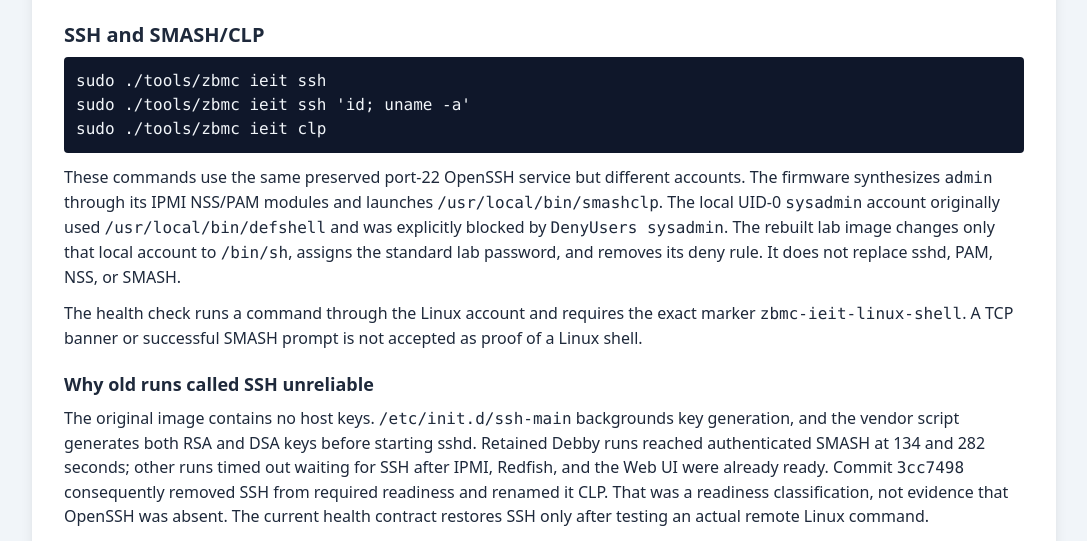
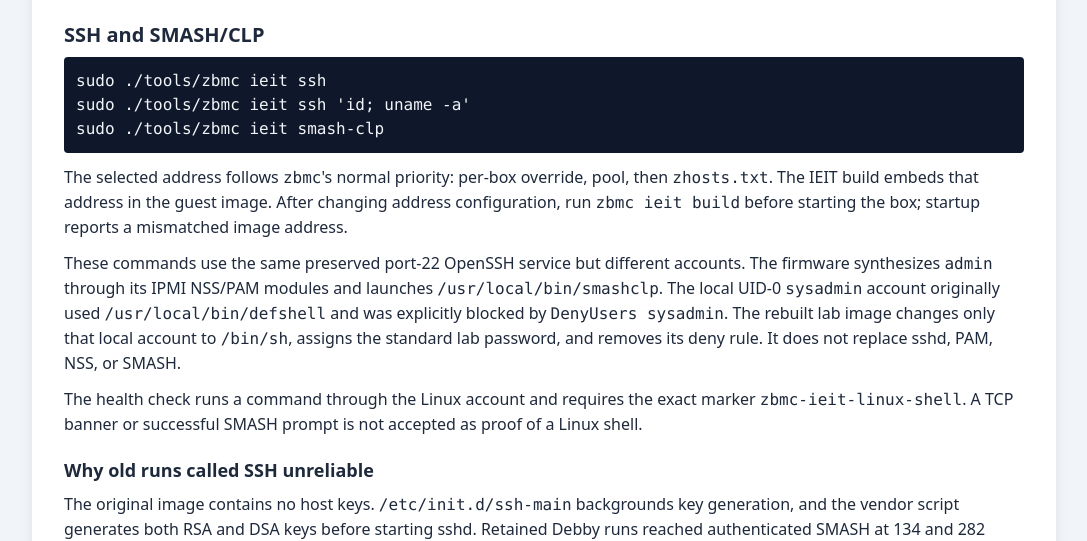
Before and after one commit to zenfish/zbmc, a plain HTML site: page boxes/ieit/index.html in a window 1280 px wide. Shown: the part 180-721 px from the top of the page, without its empty margins (96-1183 px from the left). Drawn offline with nearby package versions, Linux system fonts and the light colour scheme.

Commit message:
fix(ieit): name SMASH CLP and align guest address

```diff
--- a/boxes/ieit/index.html
+++ b/boxes/ieit/index.html
@@ -16,7 +16,11 @@ vendor SMASH/CLP management interface.</p>
 <h2 class="text-xl font-semibold mt-6 mb-2">SSH and SMASH/CLP</h2>
 <pre class="bg-slate-900 text-slate-100 p-3 rounded overflow-x-auto"><code>sudo ./tools/zbmc ieit ssh
 sudo ./tools/zbmc ieit ssh 'id; uname -a'
-sudo ./tools/zbmc ieit clp</code></pre>
+sudo ./tools/zbmc ieit smash-clp</code></pre>
+<p class="mt-3">The selected address follows <code>zbmc</code>'s normal priority: per-box
+override, pool, then <code>zhosts.txt</code>. The IEIT build embeds that address in the guest image.
+After changing address configuration, run <code>zbmc ieit build</code> before starting the box;
+startup reports a mismatched image address.</p>
 <p class="mt-3">These commands use the same preserved port-22 OpenSSH service but different
 accounts. The firmware synthesizes <code>admin</code> through its IPMI NSS/PAM modules and launches
 <code>/usr/local/bin/smashclp</code>. The local UID-0 <code>sysadmin</code> account originally used
```
Also changed, not shown: GETTING-STARTED.html (+1 -1 lines), 10 other files.
